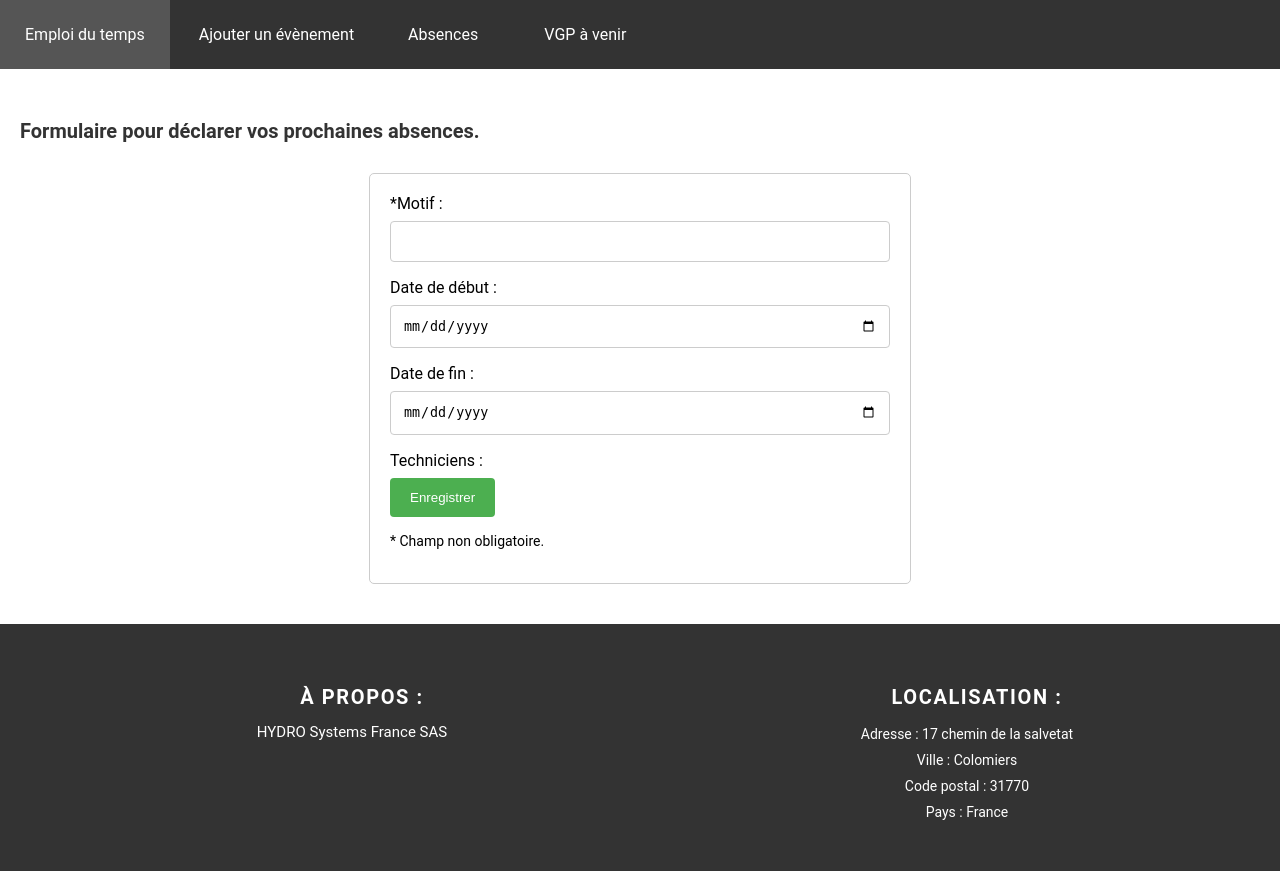
After one commit to Govagnoli/Emploi_du_temps, a Django app: template myapp/templates/Declaration_Abscences.html in a window 1280 px wide. The commit adds this page. Run offline with Django 3.2, Linux system fonts and the light colour scheme; the template is opened without the code that fills it, so the values that code supplies are empty.

Commit message:
Add files via upload

```diff
--- a/myapp/templates/Alerte.html
+++ b/myapp/templates/Alerte.html
@@ -25,6 +25,9 @@
     </head>
     <body>
         {% include 'menu.html' %}
+        <h3>Vous pouvez trouvez toutes les VGP programmées sur les 2 prochains mois.</h3>
         {{ taches|safe }}
+        <div class="espace"></div>
+        {% include 'Footer.html' %}
     </body>
 </html>
--- /dev/null
+++ b/myapp/templates/Declaration_Abscences.html
@@ -0,0 +1,62 @@
+<!DOCTYPE html>
+<html>
+  <head>
+    <title>Déclarer une absence</title>
+    {% load static %}
+    <link rel="stylesheet" type="text/css" href="{% static 'style.css' %}">
+  </head>
+  <body>
+    {% include 'menu.html' %}
+    <h3>Formulaire pour déclarer vos prochaines absences.</h3>
+    <!-- Quand le formulaire est rempli, cela exécute la fonction add_tache dans views.py et ajoute une donnée dans la base de données (sauf si le formulaire est invalide). -->
+    <form method="POST" action="{% url 'add_abscence' %}" class="form_ajout">
+      {% csrf_token %} <!-- Créer un jeton pour empêcher les attaques de type CSRF -->
+      <label for="motif">*Motif :</label>
+      <input type="text" id="motif" name="motif" max="50" required><br>
+
+      <label for="start">Date de début :</label>
+      <input type="date" id="start" name="start" required><br>
+
+      <label for="end">Date de fin :</label>
+      <input type="date" id="end" name="end" required><br>
+
+      <label>Techniciens :</label>
+      {% for technicien in form.fields.techniciens.queryset %}
+        <label>
+          <input type="checkbox" name="techniciens" value="{{ technicien.pk }}" {% if technicien in form.instance.techniciens.all %}checked{% endif %}>
+          {{ technicien.nom }} {{ technicien.prenom }}
+        </label>
+      {% endfor %}
+
+      <input type="submit" id="submitBtn" name="enregistrer" value="Enregistrer">
+      <p>* Champ non obligatoire.</p>
+    </form>
+
+    <script>
+      // récupère les éléments DOM
+      var startInput = document.getElementById('start');
+      var endInput = document.getElementById('end');
+      const submitBtn = document.getElementById('submitBtn');
+
+      // ajoute un événement lorsqu'un champ de date est modifié
+      startInput.addEventListener('change', validateDate);
+      endInput.addEventListener('change', validateDate);
+
+      // fonction de validation des dates
+      function validateDate() {
+        const startDate = Date.parse(startInput.value);
+        const endDate = Date.parse(endInput.value);
+        if (endDate < startDate) {
+          submitBtn.disabled = true;
+          endInput.value = null;
+          alert('La date de fin doit être supérieure à la date de début.');
+        } else {
+          submitBtn.disabled = false;
+          endInput.setCustomValidity('');
+        }
+      }
+    </script>
+
+    {% include 'Footer.html' %}
+  </body>
+</html>
--- /dev/null
+++ b/myapp/templates/Footer.html
@@ -0,0 +1,21 @@
+<footer>
+    <div class="footer">
+        <div class="link_pages">
+            <div class="col">
+                <h3>À propos :</h3>
+                <p>HYDRO Systems France SAS</p>
+            </div>
+            <div class="col">
+                <aside>
+                    <h3>Localisation :</h3>
+                </aside>
+                <ul>
+                    <li>Adresse : 17 chemin de la salvetat</li>
+                    <li>Ville : Colomiers</li>
+                    <li>Code postal : 31770</li>
+                    <li>Pays : France</li>
+                </ul>
+            </div>
+        </div>
+    </div>
+</footer>
--- a/myapp/templates/menu.html
+++ b/myapp/templates/menu.html
@@ -1,7 +1,13 @@
-<div class="menu">
-    <ul>
-      <li><a href="{% url 'index' %}" class="menu-item">Emploi du temps</a></li>
-      <li><a href="{% url 'add_tache' %}" class="menu-item">Ajouter un évènement</a></li>
-      <li><a href="{% url 'alerteVGP' %}" class="menu-item">VGP à venir</a></li>
-    </ul>
-</div>
+<nav class="menu">
+  <ul>
+    <li><a href="{% url 'index' %}" class="menu-item">Emploi du temps</a></li>
+    <li><a href="{% url 'add_tache' %}" class="menu-item">Ajouter un évènement</a></li>
+    <li class="deroulant"><a href="">Absences &ensp;</a>
+      <ul class="sous">
+        <li><a href="{% url 'absences' %}" class="menu-item">Les Absences</a></li>
+        <li><a href="{% url 'add_abscence' %}" class="menu-item">Déclarer une absence</a></li>
+      </ul>
+    </li>
+    <li><a href="{% url 'alerteVGP' %}" class="menu-item">VGP à venir</a></li>
+  </ul>
+</nav>
--- a/static/CSS/style.css
+++ b/static/CSS/style.css
@@ -1,38 +1,114 @@
+html, body {
+  height: 100%;
+  margin: 0;
+  padding: 0;
+}
+
 body {
+  min-height: 100vh;
+  position: relative;
+  margin: 0;
+    margin-top: 0px;
+    margin-right: 0px;
+    margin-bottom: 0px;
+    margin-left: 0px;
   font-family: 'Roboto', sans-serif;
 }
 
 .menu {
-  background-color: #f8f8f870;
-  height: 50px;
   display: flex;
-  justify-content: space-between;
-  align-items: center;
-  padding: 0 20px;
-  margin: 20px;
+  background-color: #333;
+  padding: 0;
+  margin: 0;
+  margin-bottom: 50px;
 }
 
 .menu ul {
   list-style: none;
+  padding: 0;
   margin: 0;
-  padding: 0;
-  display: flex;
+  z-index: 1000;
 }
 
-.menu li {
-  margin-right: 20px;
+.menu ul li {
+  display: inline-block;
+  position: relative;
+  padding: 0;
+  margin: 0;
 }
 
-.menu a {
+.menu ul li a {
+  display: block;
+  padding: 25px;
+  color: #fff;
   text-decoration: none;
-  color: #333;
-  font-weight: bold;
-  font-size: 20px;
-  transition: all 0.3s ease;
 }
 
-.menu a:hover {
-  color: #666;
+.menu li:hover {
+  background-color: #555;
+}
+
+.menu ul li:hover > ul {
+  display: block;
+}
+
+.menu ul ul {
+  display: none;
+  position: absolute;
+  top: 100%;
+  left: 0;
+  background-color: #333;
+  padding: 0;
+  margin: 0;
+}
+
+.menu ul ul li {
+  display: block;
+  width: 100%;
+}
+
+.menu ul ul li a {
+  display: block;
+  padding: 10px;
+  color: #fff;
+  text-decoration: none;
+}
+
+.menu ul ul li:hover {
+  background-color: #555;
+}
+
+.menu ul ul li:hover > ul {
+  display: block;
+  position: absolute;
+  top: 0;
+  left: 100%;
+  width: auto;
+}
+
+.menu ul ul ul {
+  display: none;
+  position: absolute;
+  top: 0;
+  left: 100%;
+  background-color: #777;
+  padding: 0;
+  margin: 0;
+}
+
+.menu ul ul ul li {
+  display: block;
+}
+
+.menu ul ul ul li a {
+  display: block;
+  padding: 10px;
+  color: #fff;
+  text-decoration: none;
+}
+
+.menu ul ul ul li:hover {
+  background-color: #555;
 }
 
 .form_ajout {
@@ -108,3 +184,104 @@ p {
   display: block;
   margin-left: 20px;
 }
+
+h3 {
+  font-size: 20px;
+  text-align: auto;
+  margin-left: 20px;
+  margin-bottom: 30px;
+  color: #333;
+  text-shadow: 1px 1px #fff;
+}
+.container_absences {
+  display: flex;
+  justify-content: flex-start
+}
+.p_absences {
+  display: flex;
+  margin: 20px;
+}
+.h3_absences {
+  display: flex;
+  margin-left: 35px;
+  margin-bottom: 30px;
+  font-size: 20px;
+  text-align: auto;
+  margin-left: 20px;
+  color: #333;
+  text-shadow: 1px 1px #fff;
+}
+
+.df_absences {
+  display: flex;
+  margin-left: 20px;
+  flex-basis: 80%;
+}
+
+.espace {
+  min-height: 25%;
+}
+
+/* footer */
+footer{
+  margin-top: 40px;
+  display: flex;
+  width: 100%;
+  background-color: #333;
+  padding-bottom: 2%;
+  padding-top: 2%;
+  flex-flow: column wrap;
+  text-align: center;
+  justify-content: space-around;
+}
+
+.col {
+  display: flex;
+  box-sizing: border-box;
+  padding: 0px 20px 20px 20px;
+  flex-flow:column nowrap;
+  margin-left: auto;
+  margin-right: auto;
+}
+.col a{
+  color: white;
+  text-decoration: none;
+}
+.col h3 {
+  text-shadow: none;
+  text-transform: uppercase;
+  letter-spacing: .1rem;
+  margin-bottom: 10px;
+  padding: 0;
+  font-size: 20px;
+  line-height: 17px;
+  padding: 20px 0px 5px 0px;
+  color: white;
+}
+.col ul {
+  list-style-type: none;
+  margin: 0;
+  padding: 0;
+}
+.col p {
+  color: white;
+  font-size: 15px;
+  padding: 5px 0px 5px 0px;
+  transition: 0.2s;
+  margin-top: -3px;
+}
+.col ul li {
+  color: white;
+  font-size: 14px;
+  padding: 5px 0px 5px 0px;
+  transition: 0.2s;
+}
+
+.clearfix {
+clear: both;
+}
+.link_pages{
+  display: flex;
+  flex-direction: row;
+  margin-left: 50px;
+}
```
Also changed, not shown: devproject/urls.py (+7 -0 lines), myapp/forms.py (+16 -0 lines), myapp/models.py (+9 -3 lines), myapp/templates/Absences.html (added, +172 -0 lines), myapp/templates/ajout.html (+8 -6 lines), myapp/templates/base.html (+58 -19 lines), myapp/views.py (+113 -17 lines), myapp/migrations/0003_abscence.py (added), myapp/migrations/0004_techniciens_abscence.py (added), myapp/migrations/0005_remove_techniciens_abscence_abscence_techniciens_and_more.py (added).
